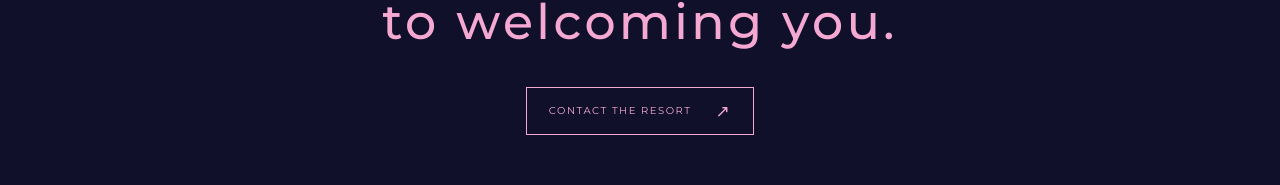
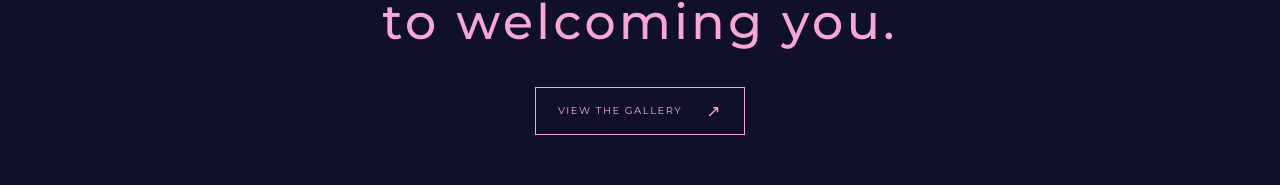
Before and after one commit to marklesliecorp-lang/Momarco-Forest-Cove-Resort, a plain HTML site: page index.html in a window 1280 px wide. Shown: the part 1987-2172 px from the top of the page. Drawn offline with Linux system fonts and the light colour scheme.

Commit message:
Remove placeholder contact link from homepage

```diff
--- a/index.html
+++ b/index.html
@@ -56,7 +56,7 @@
       <div class="pink-rule" aria-hidden="true"></div>
       <p class="location">PLAN YOUR VISIT</p>
       <h2>We look forward<br>to welcoming you.</h2>
-      <a class="outline-link" href="mailto:">Contact the resort <span aria-hidden="true">↗</span></a>
+      <a class="outline-link" href="#gallery">View the gallery <span aria-hidden="true">↗</span></a>
     </section>
   </main>
 
```
